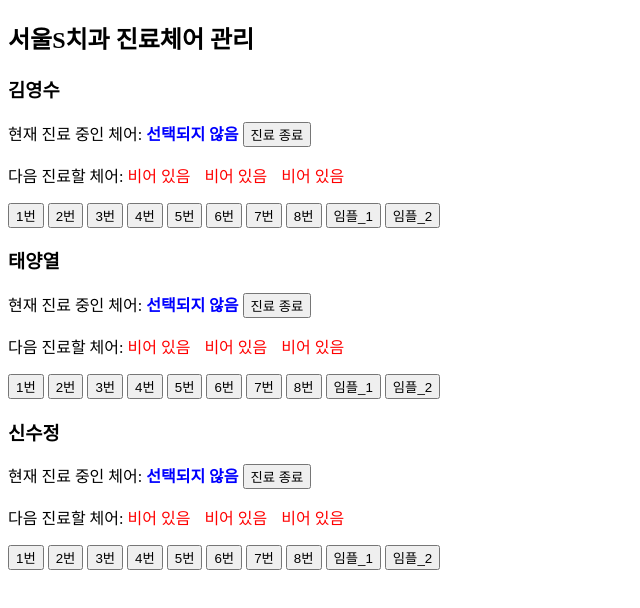
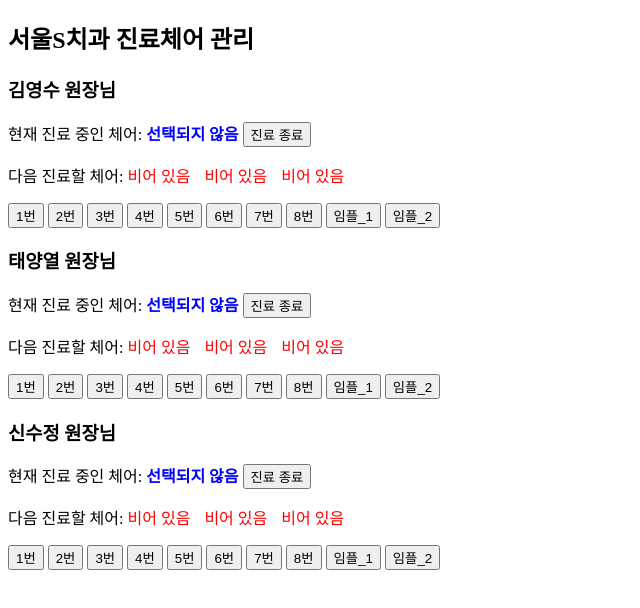
Before and after one commit to kimyungsoo/Doctor_sequence, a website: page popup.html in a window 1280 px wide. Shown: the whole page, without its empty margins (0-640 px from the left). Drawn offline with Linux system fonts and the light colour scheme.

Commit message:
Update popup.html

```diff
--- a/popup.html
+++ b/popup.html
@@ -26,7 +26,7 @@
 
   <!-- 의사 1 -->
   <div>
-    <h3>김영수</h3>
+    <h3>김영수 원장님</h3>
     <p>현재 진료 중인 체어: <span id="currentChair1" class="current-chair">선택되지 않음</span>
       <button onclick="endCurrentChair('doctor1')">진료 종료</button>
     </p>
@@ -51,7 +51,7 @@
 
   <!-- 의사 2 -->
   <div>
-    <h3>태양열</h3>
+    <h3>태양열 원장님</h3>
     <p>현재 진료 중인 체어: <span id="currentChair2" class="current-chair">선택되지 않음</span>
       <button onclick="endCurrentChair('doctor2')">진료 종료</button>
     </p>
@@ -76,7 +76,7 @@
 
   <!-- 의사 3 -->
   <div>
-    <h3>신수정</h3>
+    <h3>신수정 원장님</h3>
     <p>현재 진료 중인 체어: <span id="currentChair3" class="current-chair">선택되지 않음</span>
       <button onclick="endCurrentChair('doctor3')">진료 종료</button>
     </p>
```
